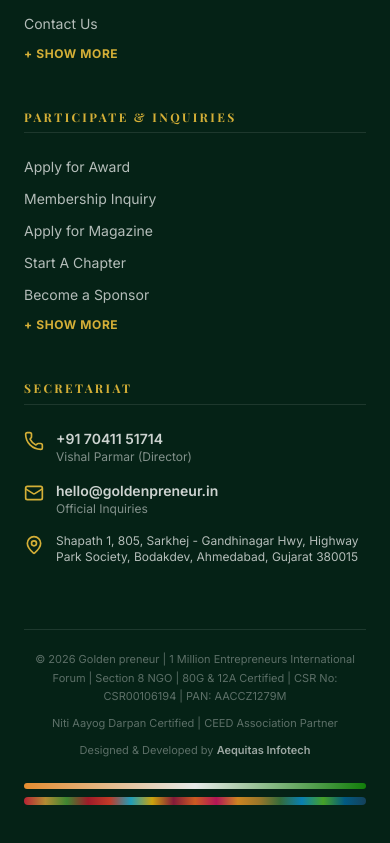
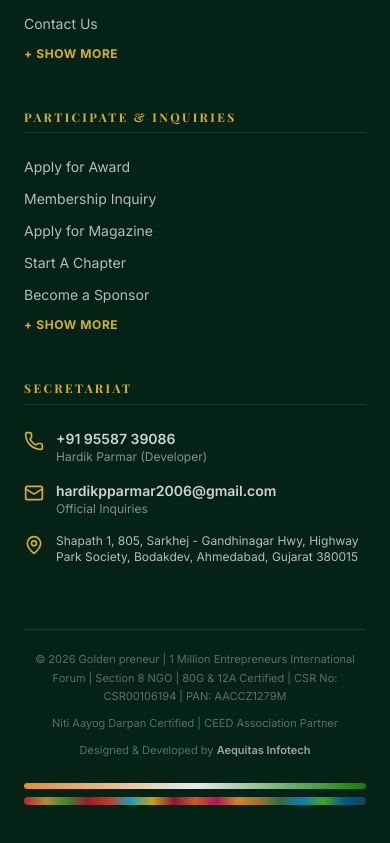
Before and after one commit to Hardikparmar2006/Goldenpreneur, a React (Vite) app: page /community in a window 390 px wide. Shown: the part 6552-7395 px from the top of the page. Built offline with nearby package versions, Linux system fonts and the light colour scheme; no server answers; a web font is replaced by a local one.

Commit message:
Globally replace old phone number and email with Hardik Parmar's details in all components and footer

```diff
--- a/src/components/Layout.tsx
+++ b/src/components/Layout.tsx
@@ -479,11 +479,11 @@ export default function Layout() {
           {/* Bottom metadata and social row */}
           <div className="mt-auto pt-6 border-t border-pure-white/10 flex flex-col gap-4">
             <div className="flex flex-col gap-2 text-xs text-pure-white/70">
-              <a href="tel:+917041151714" className="flex items-center gap-2 hover:text-pure-white transition-colors">
-                <Phone className="w-4 h-4 text-accent-gold" /> +91 70411 51714
+              <a href="tel:+919558739086" className="flex items-center gap-2 hover:text-pure-white transition-colors">
+                <Phone className="w-4 h-4 text-accent-gold" /> +91 95587 39086
               </a>
-              <a href="mailto:hello@goldenpreneur.in" className="flex items-center gap-2 hover:text-pure-white transition-colors">
-                <Mail className="w-4 h-4 text-accent-gold" /> hello@goldenpreneur.in
+              <a href="mailto:hardikpparmar2006@gmail.com" className="flex items-center gap-2 hover:text-pure-white transition-colors">
+                <Mail className="w-4 h-4 text-accent-gold" /> hardikpparmar2006@gmail.com
               </a>
             </div>
 
@@ -730,15 +730,17 @@ export default function Layout() {
                 <div className="flex items-start gap-3">
                   <Phone className="w-5 h-5 text-[#D4AF37] shrink-0 mt-0.5" />
                   <div className="flex flex-col">
-                    <span className="font-semibold">+91 70411 51714</span>
-                    <span className="text-xs text-pure-white/50">Vishal Parmar (Director)</span>
+                    <a href="tel:+919558739086" className="font-semibold hover:text-pure-white transition-colors">
+                      +91 95587 39086
+                    </a>
+                    <span className="text-xs text-pure-white/50">Hardik Parmar (Developer)</span>
                   </div>
                 </div>
                 <div className="flex items-start gap-3">
                   <Mail className="w-5 h-5 text-[#D4AF37] shrink-0 mt-0.5" />
                   <div className="flex flex-col">
-                    <a href="mailto:hello@goldenpreneur.in" className="font-semibold hover:text-pure-white transition-colors">
-                      hello@goldenpreneur.in
+                    <a href="mailto:hardikpparmar2006@gmail.com" className="font-semibold hover:text-pure-white transition-colors">
+                      hardikpparmar2006@gmail.com
                     </a>
                     <span className="text-xs text-pure-white/50">Official Inquiries</span>
                   </div>
--- a/src/pages/ApplyAward.tsx
+++ b/src/pages/ApplyAward.tsx
@@ -282,7 +282,7 @@ export default function ApplyAward() {
           </div>
 
           <p className="text-sm text-medium-grey mb-8">
-            Our nominations steering team will verify your impact metrics and reach out to you on WhatsApp (+91 70411 51714) within 48 hours with creatives or verification credentials.
+            Our nominations steering team will verify your impact metrics and reach out to you on WhatsApp (+91 95587 39086) within 48 hours with creatives or verification credentials.
           </p>
 
           <div className="flex justify-center">
@@ -523,7 +523,7 @@ export default function ApplyAward() {
                     className={`w-full px-4 py-3 bg-cream-white/50 border rounded-lg focus:bg-pure-white focus:ring-2 focus:ring-primary-green/20 outline-none transition-all text-sm ${
                       errors.email ? 'border-alert-red' : 'border-light-grey'
                     }`}
-                    placeholder="hello@goldenpreneur.in"
+                    placeholder="hardikpparmar2006@gmail.com"
                   />
                   {errors.email && (
                     <span className="text-[10px] text-alert-red flex items-center gap-1">
@@ -984,7 +984,7 @@ export default function ApplyAward() {
             </p>
           </div>
           <a
-            href="https://wa.me/917041151714"
+            href="https://wa.me/919558739086"
             target="_blank"
             rel="noreferrer"
             className="shrink-0 inline-flex items-center gap-2 px-6 py-3 bg-[#25D366] text-pure-white rounded-xl text-xs font-bold uppercase tracking-wider hover:bg-[#1fae53] transition-all shadow-md"
--- a/src/pages/CoffeeTableBook.tsx
+++ b/src/pages/CoffeeTableBook.tsx
@@ -351,7 +351,7 @@ export default function CoffeeTableBook() {
                     value={formData.email}
                     onChange={(e) => setFormData((p) => ({ ...p, email: e.target.value }))}
                     className="w-full px-4 py-2.5 bg-black/35 border border-pure-white/20 rounded-lg text-xs outline-none focus:border-accent-gold text-pure-white"
-                    placeholder="hello@goldenpreneur.in"
+                    placeholder="hardikpparmar2006@gmail.com"
                   />
                 </div>
 
--- a/src/pages/Community.tsx
+++ b/src/pages/Community.tsx
@@ -212,7 +212,7 @@ export default function Community() {
                 Submit My Story Details
               </a>
               <a
-                href="mailto:hello@goldenpreneur.in?subject=Golden preneur Story Drive Inquiry"
+                href="mailto:hardikpparmar2006@gmail.com?subject=Golden preneur Story Drive Inquiry"
                 className="px-6 py-3 btn-premium-secondary"
               >
                 Email Secretariat
--- a/src/pages/Event2026.tsx
+++ b/src/pages/Event2026.tsx
@@ -354,7 +354,7 @@ export default function Event2026() {
                     value={formData.phone}
                     onChange={(e) => setFormData((p) => ({ ...p, phone: e.target.value }))}
                     className="w-full px-4 py-2.5 bg-pure-white border border-light-grey rounded-lg text-xs outline-none focus:border-primary-green focus:ring-2 focus:ring-primary-green/10"
-                    placeholder="e.g. +91 70411 51714"
+                    placeholder="e.g. +91 95587 39086"
                   />
                 </div>
 
@@ -368,7 +368,7 @@ export default function Event2026() {
                     value={formData.email}
                     onChange={(e) => setFormData((p) => ({ ...p, email: e.target.value }))}
                     className="w-full px-4 py-2.5 bg-pure-white border border-light-grey rounded-lg text-xs outline-none focus:border-primary-green focus:ring-2 focus:ring-primary-green/10"
-                    placeholder="hello@goldenpreneur.in"
+                    placeholder="hardikpparmar2006@gmail.com"
                   />
                 </div>
 
--- a/src/pages/FAQs.tsx
+++ b/src/pages/FAQs.tsx
@@ -152,7 +152,7 @@ export default function FAQs() {
     {
       id: 'can-exhibit',
       question: 'Can I exhibit at the event?',
-      answer: 'Yes! We have 25+ exhibition stalls available. We offer two sizes: Standard (6x6 ft) and Premium (10x10 ft). Please contact Vishal Parmar (+91 70411 51714) for pricing and booking.',
+      answer: 'Yes! We have 25+ exhibition stalls available. We offer two sizes: Standard (6x6 ft) and Premium (10x10 ft). Please contact Hardik Parmar (+91 95587 39086) for pricing and booking.',
       category: 'event',
     },
     {
@@ -369,7 +369,7 @@ export default function FAQs() {
 
             <div className="flex flex-col sm:flex-row gap-4 mb-8">
               <a
-                href="https://wa.me/917041151714?text=Hi,%20I'm%20having%20some%20queries%20about%20Golden preneur%202026"
+                href="https://wa.me/919558739086?text=Hi,%20I'm%20having%20some%20queries%20about%20Golden preneur%202026"
                 target="_blank"
                 rel="noreferrer"
                 className="inline-flex items-center justify-center gap-3 bg-[#25D366] text-pure-white px-8 py-4 rounded-lg font-bold text-xs uppercase tracking-widest hover:shadow-lg hover:-translate-y-0.5 transition-all"
@@ -378,7 +378,7 @@ export default function FAQs() {
                 Chat on WhatsApp
               </a>
               <a
-                href="mailto:hello@goldenpreneur.in"
+                href="mailto:hardikpparmar2006@gmail.com"
                 className="inline-flex items-center justify-center gap-3 bg-pure-white/10 text-pure-white px-8 py-4 rounded-lg font-bold text-xs uppercase tracking-widest border border-pure-white/20 hover:bg-pure-white/20 transition-all"
               >
                 <Mail className="w-5 h-5" />
--- a/src/pages/PrivacyPolicy.tsx
+++ b/src/pages/PrivacyPolicy.tsx
@@ -114,7 +114,7 @@ export default function PrivacyPolicy() {
           </section>
 
           <p className="text-xs text-medium-grey border-t border-gray-100 pt-6">
-            For data protection inquiries or to request deletion of your information from our database, please write to us at <a href="mailto:hello@goldenpreneur.in" className="text-primary hover:underline font-semibold">hello@goldenpreneur.in</a>.
+            For data protection inquiries or to request deletion of your information from our database, please write to us at <a href="mailto:hardikpparmar2006@gmail.com" className="text-primary hover:underline font-semibold">hardikpparmar2006@gmail.com</a>.
           </p>
         </div>
       </main>
--- a/src/pages/RefundCancellation.tsx
+++ b/src/pages/RefundCancellation.tsx
@@ -63,7 +63,7 @@ export default function RefundCancellation() {
               </p>
             </div>
             <p className="text-sm">
-              If you submit a membership or listing subscription request and decide to cancel, please notify us immediately at <a href="mailto:hello@goldenpreneur.in" className="text-primary hover:underline font-semibold">hello@goldenpreneur.in</a>. If the request has not yet been processed and accepted by our team, we will cancel the request. Once accepted and processed, cancellations will not be eligible for refunds.
+              If you submit a membership or listing subscription request and decide to cancel, please notify us immediately at <a href="mailto:hardikpparmar2006@gmail.com" className="text-primary hover:underline font-semibold">hardikpparmar2006@gmail.com</a>. If the request has not yet been processed and accepted by our team, we will cancel the request. Once accepted and processed, cancellations will not be eligible for refunds.
             </p>
           </section>
 
@@ -84,7 +84,7 @@ export default function RefundCancellation() {
           </section>
 
           <p className="text-xs text-medium-grey border-t border-gray-100 pt-6">
-            If you have any questions regarding your transaction or wish to request a pass transfer, please contact our secretariat at <a href="mailto:hello@goldenpreneur.in" className="text-primary hover:underline font-semibold">hello@goldenpreneur.in</a>.
+            If you have any questions regarding your transaction or wish to request a pass transfer, please contact our secretariat at <a href="mailto:hardikpparmar2006@gmail.com" className="text-primary hover:underline font-semibold">hardikpparmar2006@gmail.com</a>.
           </p>
         </div>
       </main>
--- a/src/pages/Sponsorship.tsx
+++ b/src/pages/Sponsorship.tsx
@@ -602,8 +602,8 @@ export default function Sponsorship() {
                     <span className="text-[12px] uppercase tracking-widest text-pure-white/40 block">
                       Partnership Lead
                     </span>
-                    <span className="font-bold text-sm block">Vishal Parmar (Director)</span>
-                    <span className="text-xs text-pure-white/70">+91 70411 51714</span>
+                    <span className="font-bold text-sm block">Hardik Parmar (Developer)</span>
+                    <span className="text-xs text-pure-white/70">+91 95587 39086</span>
                   </div>
                 </div>
 
@@ -616,10 +616,10 @@ export default function Sponsorship() {
                       Enquiry Email
                     </span>
                     <a
-                      href="mailto:hello@goldenpreneur.in"
+                      href="mailto:hardikpparmar2006@gmail.com"
                       className="font-bold text-sm block hover:underline"
                     >
-                      hello@goldenpreneur.in
+                      hardikpparmar2006@gmail.com
                     </a>
                   </div>
                 </div>
@@ -693,7 +693,7 @@ export default function Sponsorship() {
                           value={formData.phone}
                           onChange={(e) => setFormData((p) => ({ ...p, phone: e.target.value }))}
                           className="w-full px-4 py-2.5 bg-cream-white/50 border border-light-grey rounded-lg text-xs outline-none focus:border-primary-green focus:bg-pure-white"
-                          placeholder="+91 70411 51714"
+                          placeholder="+91 95587 39086"
                         />
                       </div>
                     </div>
--- a/src/pages/TermsConditions.tsx
+++ b/src/pages/TermsConditions.tsx
@@ -269,7 +269,7 @@ export default function TermsConditions() {
           </section>
 
           <p className="text-xs text-medium-grey border-t border-gray-100 pt-6">
-            For any questions or formal complaints, please reach out to us at <a href="mailto:hello@goldenpreneur.in" className="text-primary hover:underline font-semibold">hello@goldenpreneur.in</a>.
+            For any questions or formal complaints, please reach out to us at <a href="mailto:hardikpparmar2006@gmail.com" className="text-primary hover:underline font-semibold">hardikpparmar2006@gmail.com</a>.
           </p>
         </div>
       </main>
```
